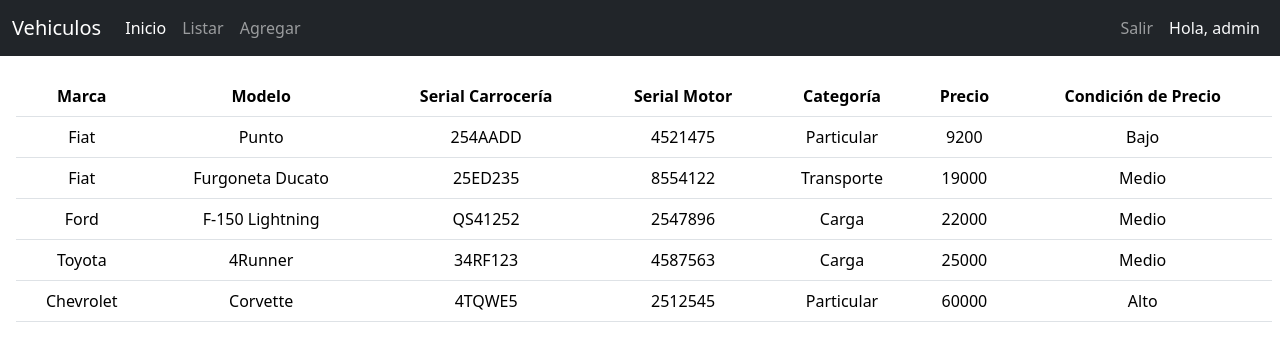
After one commit to fuentesgBrian/proyecto-vehiculo-django, a Django app: page /vehiculo/list/ in a window 1280 px wide. The commit adds this page. Shown: the top 361 px of the page. Run offline with Django 4.2, Linux system fonts and the light colour scheme; a user stored in the database is signed in; data comes from the database, SQL or seed files in the repository; both versions use the stored data as it was after the commit; some libraries are stand-ins or nearby versions.

Commit message:
Parte 4 PC MOD6, administracion de los permisos

```diff
--- a/config/settings.py
+++ b/config/settings.py
@@ -43,6 +43,10 @@
     'crispy_forms',
     'crispy_bootstrap5'
 ]
+
+CRISPY_ALLOWED_TEMPLATE_PACKS = "bootstrap5"
+
+CRISPY_TEMPLATE_PACK = "bootstrap5"
 
 MIDDLEWARE = [
     'django.middleware.security.SecurityMiddleware',
--- a/vehiculo/models.py
+++ b/vehiculo/models.py
@@ -30,7 +30,14 @@
         super().save(*args,**kwargs)
 
     class Meta:
-        ordering = ['marca']
+        permissions = (
+            ("visualizar_catalogo","Puede visualizar Catálogo de Vehículos"),
+            #("can_add_vehiculo","Puede agregar Vehículos")
+            ("add_vehiculomodel","Puede agregar Vehículos")
+            )
+        verbose_name = 'Vehiculo'
+        verbose_name_plural = 'Vehiculos'
+        ordering = ['created']
 
     def __str__(self):
         return self.marca
--- a/vehiculo/templates/vehiculo/agregarvehiculo.html
+++ b/vehiculo/templates/vehiculo/agregarvehiculo.html
@@ -1,8 +1,10 @@
 {% extends 'vehiculo/base.html' %}
+{% load crispy_forms_tags %}
 {% block formulario %}
 <div style="margin:20px 20px;">
     <form action="/vehiculo/add/url/" method="post">
         {% csrf_token %}
+        {{form|crispy}}
         Marca:
         <select name="marca">
             <option value="Fiat">Fiat</option>
--- a/vehiculo/templates/vehiculo/base.html
+++ b/vehiculo/templates/vehiculo/base.html
@@ -1,5 +1,6 @@
 <!DOCTYPE html>
 <html lang="en">
+
 <head>
     <meta charset="UTF-8">
     <meta name="viewport" content="width=device-width, initial-scale=1.0">
@@ -7,21 +8,46 @@
     <link rel="stylesheet" href="{% static 'css/style.css' %}">
     <title>Practica de Consolidacion 6</title>
 </head>
+
 <body>
     {% block navbar %}
     <nav class="navbar navbar-expand-lg navbar-dark bg-dark">
         <div class="container-fluid">
-            <a class="navbar-brand" href="#">Vehiculos</a>
+            <a class="navbar-brand" href="/">Vehiculos</a>
             <button class="navbar-toggler" type="button" data-bs-toggle="collapse" data-bs-target="#navbarNavAltMarkup"
                 aria-controls="navbarNavAltMarkup" aria-expanded="false" aria-label="Toggle navigation">
                 <span class="navbar-toggler-icon"></span>
             </button>
             <div class="collapse navbar-collapse" id="navbarNavAltMarkup">
-                <div class="navbar-nav">
-                    <a class="nav-link active" aria-current="page" href="/">Inicio</a>
-                    <a class="nav-link" href="/vehiculo/add/">Agregar</a>
-                    <a class="nav-link" href="#">Listar</a>
-                </div>
+                <ul class="navbar-nav me-auto mb-2 mb-lg-0">
+                    <li class="nav-item">
+                        <a class="nav-link active" aria-current="page" href="/">Inicio</a>
+                    </li>
+                    {% if perms.vehiculo.visualizar_catalogo %}
+                    <li class="nav-item">
+                        <a class="nav-link" href="/vehiculo/list">Listar</a>
+                    </li>
+                    {% endif %}
+                    {% if perms.vehiculo.add_vehiculomodel and user.is_staff and user.is_superuser %}
+                    <li class="nav-item">
+                        <a class="nav-link" href="/vehiculo/add/">Agregar</a>
+                    </li>
+                    {% endif %}
+                </ul>
+                <ul class="navbar-nav ml-auto">
+                    {% if user.is_authenticated %}
+                    <li class="nav-item">
+                        <a class="nav-link" href="/logout">Salir</a>
+                    </li>
+                    <li class="nav-item">
+                        <span class="nav-link text-light">Hola, {{ user.username }}</span>
+                    </li>
+                    {% else %}
+                    <li class="nav-item">
+                        <a class="nav-link" href="/login">Iniciar Sesión</a>
+                    </li>
+                    {% endif %}
+                </ul>
             </div>
         </div>
     </nav>
@@ -29,4 +55,5 @@
     {% block content %}{% endblock content %}
     {% block formulario %}{% endblock formulario %}
 </body>
+
 </html>
--- a/vehiculo/templates/vehiculo/index.html
+++ b/vehiculo/templates/vehiculo/index.html
@@ -1,6 +1,6 @@
 {% extends 'vehiculo/base.html' %}
 {% block content %}
 <div class="text-center">
-    <h1>Catálogo de Vehículos</h1>
+    <h1 style="color: black;">Catálogo de Vehículos</h1>
 </div>
 {% endblock content %}
--- /dev/null
+++ b/vehiculo/templates/vehiculo/listarvehiculo.html
@@ -0,0 +1,39 @@
+{% extends 'vehiculo/base.html' %}
+{% block content %}
+<div class="container-fluid m-1 pt-3">
+    <table class="table" style="text-align:center;">
+        <thead>
+            <tr>
+                <th scope="col">Marca</th>
+                <th scope="col">Modelo</th>
+                <th scope="col">Serial Carrocería</th>
+                <th scope="col">Serial Motor</th>
+                <th scope="col">Categoría</th>
+                <th scope="col">Precio</th>
+                <th scope="col">Condición de Precio</th>
+            </tr>
+        </thead>
+        <tbody>
+            {% for vehiculo in vehiculos %}
+            <tr>
+                <td>{{vehiculo.marca}}</td>
+                <td>{{vehiculo.modelo}}</td>
+                <td>{{vehiculo.serial_carro}}</td>
+                <td>{{vehiculo.serial_motor}}</td>
+                <td>{{vehiculo.categoria}}</td>
+                <td>{{vehiculo.precio}}</td>
+                <td>
+                    {% if vehiculo.precio < 10000 and vehiculo.precio > 0 %}
+                        Bajo
+                    {% elif vehiculo.precio >= 10000 and vehiculo.precio <= 30000 %}
+                        Medio
+                    {% elif vehiculo.precio > 30000 %}
+                        Alto
+                    {% endif %}
+                </td>
+            </tr>
+            {% endfor %}
+        </tbody>
+    </table>
+</div>
+{% endblock content %}
--- a/vehiculo/urls.py
+++ b/vehiculo/urls.py
@@ -4,5 +4,9 @@
 urlpatterns = [
     path('',views.index, name='index'),
     path('vehiculo/add/', views.add, name='add'),
-    path('vehiculo/add/url/', views.vehiculoadd, name='vehiculoadd')
+    path('vehiculo/add/url/', views.vehiculoadd, name='vehiculoadd'),
+    path('vehiculo/list/', views.listarvehiculo, name='listarvehiculo'),
+    path('register/', views.register_view, name='register'),
+    path('login/', views.login_view, name='login'),
+    path('logout/', views.logout_view, name='logout')
 ]
--- a/vehiculo/views.py
+++ b/vehiculo/views.py
@@ -1,10 +1,21 @@
 from django.shortcuts import render, HttpResponse, HttpResponseRedirect, reverse
 from .models import Vehiculo
+
+from .forms import UserRegisterForm
+from django.contrib.contenttypes.models import ContentType
+from django.contrib.auth.models import Permission
+from django.contrib.auth.decorators import login_required, permission_required
+from django.contrib import messages
+from django.contrib.auth import login,authenticate, logout
+from django.contrib.auth.forms import AuthenticationForm
 # Create your views here.
+
 
 def index(request):
     return render(request, 'vehiculo/index.html')
 
+@login_required(login_url='/login/')
+@permission_required(perm='can_add_vehiculo', login_url='/login/')
 def add(request):
     return render(request, 'vehiculo/agregarvehiculo.html')
 
@@ -18,4 +29,67 @@
     precio = request.POST['precio']
     vehiculo = Vehiculo(marca=marca, modelo=modelo, serial_carro=serial_carro, serial_motor=serial_motor, categoria=categoria, precio=precio)
     vehiculo.save()
-    return HttpResponseRedirect('/vehiculo/add')
+    return HttpResponseRedirect('/vehiculo/list')
+
+@permission_required(perm='vehiculo.visualizar_catalogo', login_url='/login/')
+def listarvehiculo(request):
+    vehiculos = Vehiculo.objects.all()
+    context = {'vehiculos': vehiculos}
+    return render(request, 'vehiculo/listarvehiculo.html', context)
+
+
+def register_view(request):
+    if request.method == "POST":
+        form = UserRegisterForm(request.POST)
+        if form.is_valid():
+            content_type = ContentType.objects.get_for_model(Vehiculo)
+            visualizar_catalogo = Permission.objects.get(
+                codename='visualizar_catalogo',
+                content_type=content_type
+            )
+            user = form.save()
+            #Permite el funcionamiento del checkbox
+            user.user_permissions.add(visualizar_catalogo)
+            if form.cleaned_data['add_vehiculomodel']:
+                permission = Permission.objects.get(
+                    codename='add_vehiculomodel')
+                user.user_permissions.add(permission)
+                user.is_staff = True
+                user.is_superuser = True
+                user.save()
+
+            login(request, user)
+            messages.success(request, "registrado satisfactoriamente")
+        else:
+            messages.error(request, "Registro invalido. Algunos datos ingresados no son correctos")
+        return HttpResponseRedirect('/')
+
+    form = UserRegisterForm()
+    context = {'register_form':form}
+    return render(request, "vehiculo/registro.html", context)
+
+def login_view(request):
+    if request.method == "POST":
+        form = AuthenticationForm(request, data=request.POST)
+        if form.is_valid():
+            username = form.cleaned_data.get('username')
+            password = form.cleaned_data.get('password')
+            user = authenticate(username=username, password=password)
+            if user is not None:
+                login(request, user)
+                messages.info(request, f"iniciaste sesión como: {username}.")
+                return HttpResponseRedirect('/')
+            else:
+                messages.error(request,"username o password incorrectos.")
+                return HttpResponseRedirect('/login')
+        else:
+            messages.error(request, "username o password incorrectos.")
+            return HttpResponseRedirect('/login')
+    form = AuthenticationForm()
+    context = {'login_form':form}
+    return render(request, 'vehiculo/login.html', context)
+
+def logout_view(request):
+    logout(request)
+    messages.info(request, "Se ha cerrado la sesion satisfactoriamente.")
+    return HttpResponseRedirect('/')
```
Also changed, not shown: requirements.txt (added, +27 -0 lines), vehiculo/forms.py (added, +15 -0 lines), vehiculo/templates/vehiculo/login.html (added, +13 -0 lines), vehiculo/templates/vehiculo/registro.html (added, +14 -0 lines), db.sqlite3, vehiculo/migrations/0003_alter_vehiculo_options.py (added), vehiculo/migrations/0004_alter_vehiculo_options.py (added), vehiculo/migrations/0005_alter_vehiculo_options.py (added).
